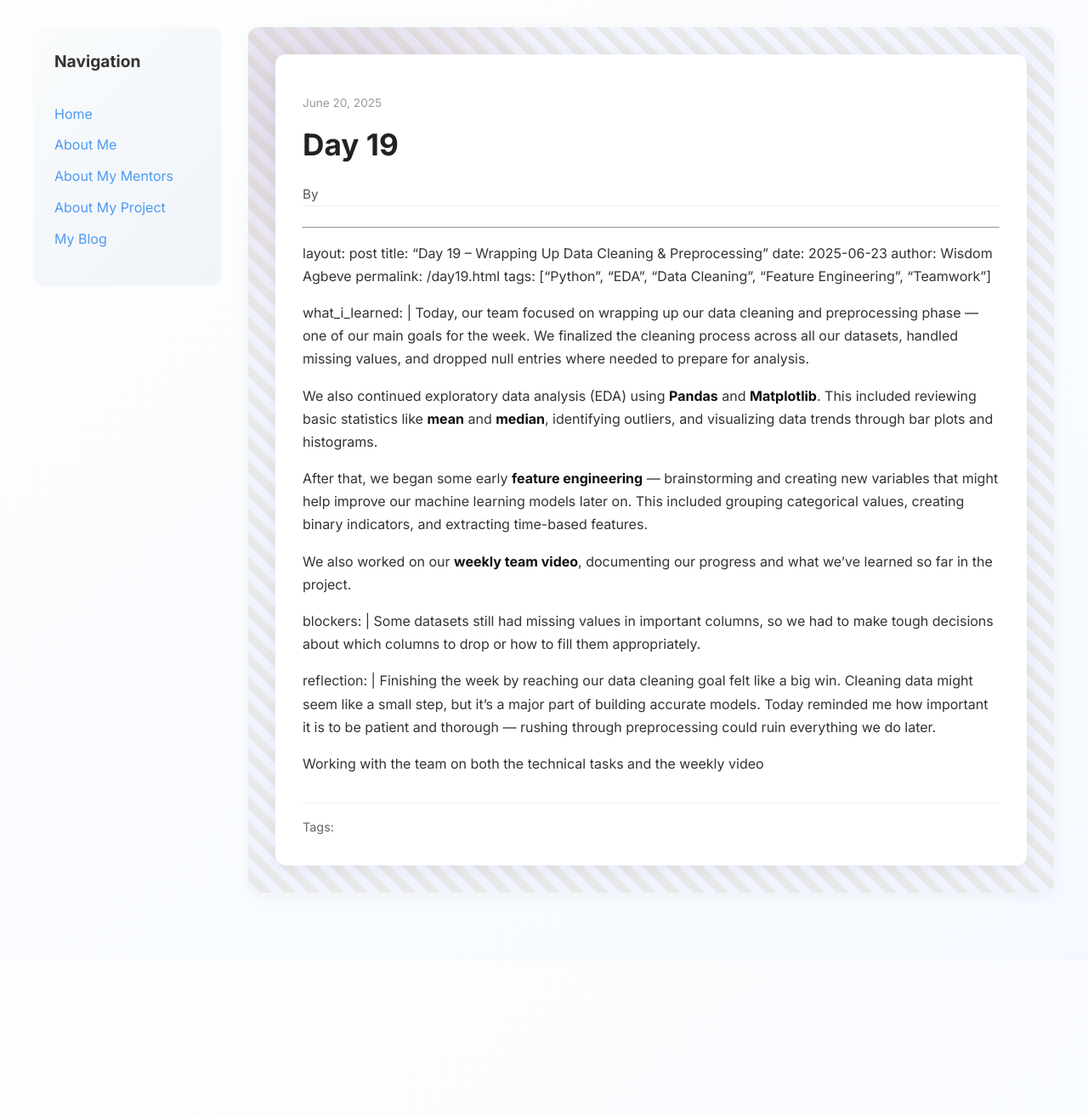
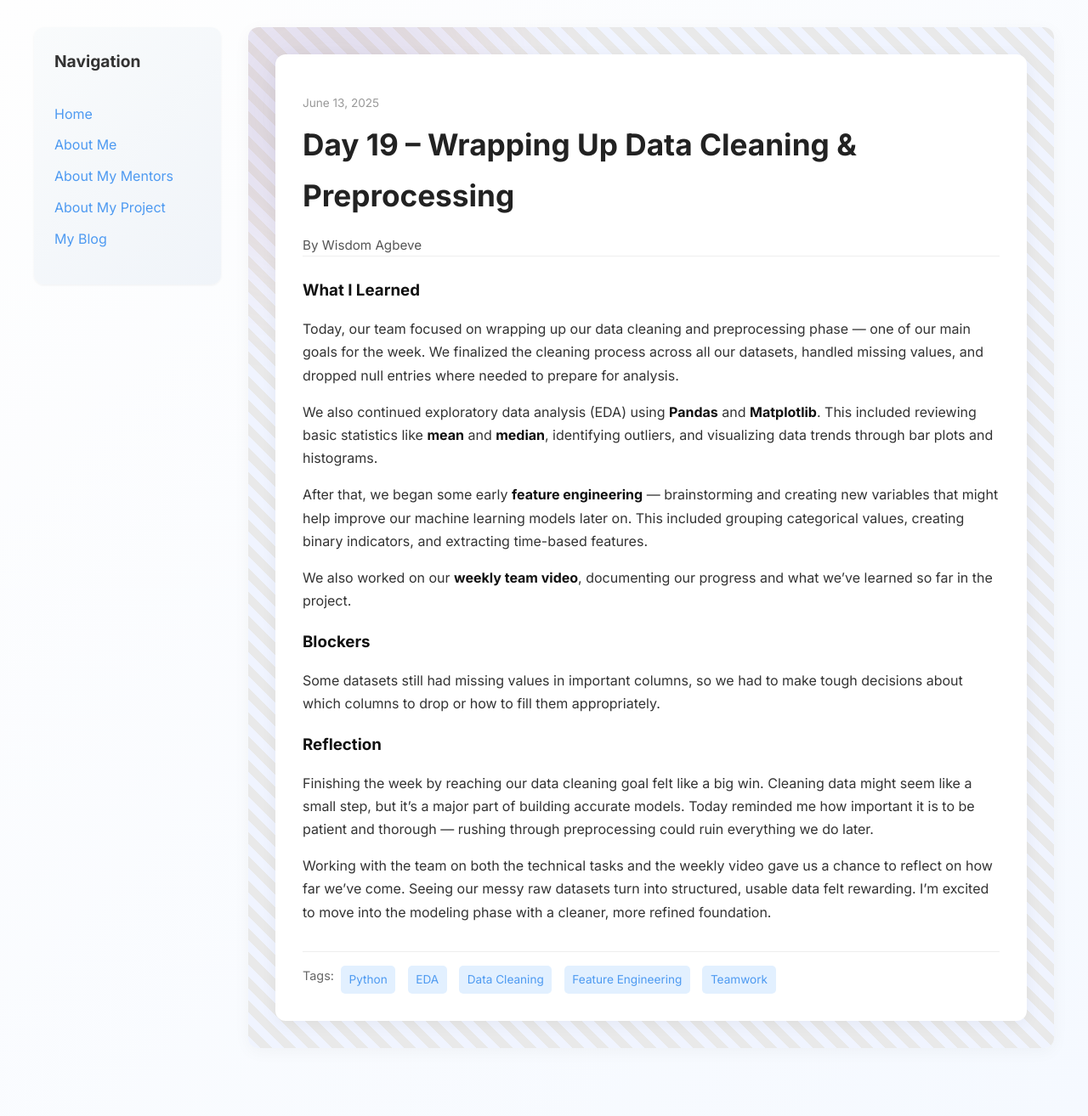
Before and after one commit to wisdomagbeve01/wisdomagbeve01.github.io, a Jekyll site: the page built from _posts/2025-06-20-day-19.md, in a window 1280 px wide. Shown: the whole page at 85% size. Built offline with Jekyll 4.4.1, drawn with Linux system fonts in a browser that asks for light colours; our own code applies the rules of GitHub Pages for plain Markdown files; before the commit the page ends 1131 px from its top, so only the background shows below that.

Commit message:
Update 2025-06-20-day-19.md

```diff
--- a/_posts/2025-06-20-day-19.md
+++ b/_posts/2025-06-20-day-19.md
@@ -1,7 +1,7 @@
 ---
 layout: post
 title: "Day 19 – Wrapping Up Data Cleaning & Preprocessing"
-date: 2025-06-23
+date: 2025-06-13
 author: Wisdom Agbeve
 permalink: /day19.html
 tags: ["Python", "EDA", "Data Cleaning", "Feature Engineering", "Teamwork"]
@@ -21,4 +21,5 @@ blockers: |
 reflection: |
   Finishing the week by reaching our data cleaning goal felt like a big win. Cleaning data might seem like a small step, but it’s a major part of building accurate models. Today reminded me how important it is to be patient and thorough — rushing through preprocessing could ruin everything we do later.
 
-  Working with the team on both the technical tasks and the weekly video
+  Working with the team on both the technical tasks and the weekly video gave us a chance to reflect on how far we’ve come. Seeing our messy raw datasets turn into structured, usable data felt rewarding. I’m excited to move into the modeling phase with a cleaner, more refined foundation.
+---
```
